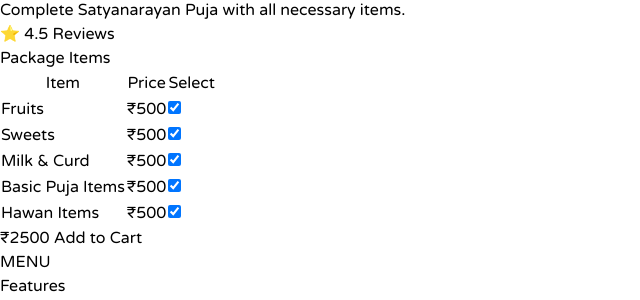
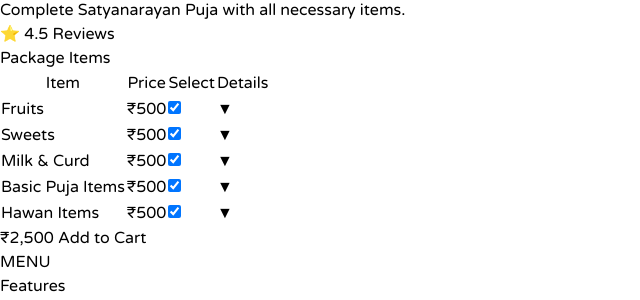
Before and after one commit to Mithilastack/mern-ecommerce-puja, a React (Vite) app: page /packageview/1 in a window 1280 px wide. Shown: the part 455-755 px from the top of the page, without its empty margins (0-640 px from the left). Built offline with nearby package versions, Linux system fonts and the light colour scheme.

Commit message:
added details section for the items

```diff
--- a/src/user/components/ItemsTable/ItemsTable.jsx
+++ b/src/user/components/ItemsTable/ItemsTable.jsx
@@ -1,33 +1,81 @@
-import React from "react";
+import React, { useState } from "react";
 
 const ItemsTable = ({ items, selectedItems, onUpdateTotalPrice }) => {
+  const [expandedItems, setExpandedItems] = useState({});
+
   const handleItemSelection = (itemId) => {
-    const updatedSelectedItems = { ...selectedItems, [itemId]: !selectedItems[itemId] };
+    const updatedSelectedItems = {
+      ...selectedItems,
+      [itemId]: !selectedItems[itemId],
+    };
     onUpdateTotalPrice(updatedSelectedItems);
   };
 
+  const handleToggleDetails = (itemId) => {
+    setExpandedItems((prev) => ({
+      ...prev,
+      [itemId]: !prev[itemId],
+    }));
+  };
+
   return (
-    <table className="min-w-full">
-      <thead>
+    <table className="min-w-full bg-white shadow-md rounded-lg">
+      <thead className="bg-gray-100">
         <tr>
-          <th className="py-2 px-4 text-left">Item</th>
-          <th className="py-2 px-4 text-left">Price</th>
-          <th className="py-2 px-4 text-left">Select</th>
+          <th className="py-3 px-6 text-left text-sm font-semibold text-gray-600">
+            Item
+          </th>
+          <th className="py-3 px-6 text-left text-sm font-semibold text-gray-600">
+            Price
+          </th>
+          <th className="py-3 px-6 text-left text-sm font-semibold text-gray-600">
+            Select
+          </th>
+          <th className="py-3 px-6 text-left text-sm font-semibold text-gray-600">
+            Details
+          </th>
         </tr>
       </thead>
-      <tbody>
+      <tbody className="divide-y divide-gray-200">
         {items.map((item) => (
-          <tr key={item.id}>
-            <td className="py-2 px-4">{item.name}</td>
-            <td className="py-2 px-4">₹{item.price}</td>
-            <td className="py-2 px-4">
+          <React.Fragment key={item.id}>
+            <tr className="hover:bg-gray-50">
+              <td className="py-4 px-6 text-sm text-gray-800">{item.name}</td>
+              <td className="py-4 px-6 text-sm text-gray-500">₹{item.price}</td>
+              <td className="py-4 px-6 text-sm text-gray-500">
                 <input
                   type="checkbox"
                   checked={selectedItems[item.id] || false}
                   onChange={() => handleItemSelection(item.id)}
+                  className="form-checkbox h-5 w-5 text-red-500 rounded focus:ring-red-500 transition duration-150 ease-in-out"
                 />
               </td>
+              <td className="py-4 px-6 text-sm text-gray-500">
+                <button
+                  onClick={() => handleToggleDetails(item.id)}
+                  className="text-blue-500 hover:text-blue-700"
+                >
+                  {expandedItems[item.id] ? "▲" : "▼"} {/* Down/Up arrow */}
+                </button>
+              </td>
             </tr>
+
+            {/* Collapsible Item Details */}
+            {expandedItems[item.id] && (
+              <tr>
+                <td colSpan="4" className="py-4 px-6 bg-gray-50 text-gray-600">
+                  <div>
+                    <p>
+                      <strong>Description:</strong> {item.description}
+                    </p>
+                    <p>
+                      <strong>Quantity:</strong> {item.quantity}
+                    </p>
+                  </div>
+                </td>
+              </tr>
+            )}
+          </React.Fragment>
         ))}
       </tbody>
     </table>
--- a/src/user/components/packageView/packageView.jsx
+++ b/src/user/components/packageView/packageView.jsx
@@ -18,13 +18,16 @@ const PackageView = () => {
     if (packageView) {
       // Initialize selectedItems to true for all items by default
       const initialSelectedItems = packageView.items.reduce((acc, item) => {
-        acc[item.id] = true;  // Mark all items as selected initially
+        acc[item.id] = true; // Mark all items as selected initially
         return acc;
       }, {});
       setSelectedItems(initialSelectedItems);
 
       // Calculate the total price of all selected items initially
-      const initialTotal = packageView.items.reduce((acc, item) => acc + item.price, 0);
+      const initialTotal = packageView.items.reduce(
+        (acc, item) => acc + item.price,
+        0
+      );
       setPackageTotal(initialTotal);
     }
   }, [packageView]);
@@ -43,13 +46,21 @@ const PackageView = () => {
 
   const handleAddToCart = () => {
     // Add the package with selected items to the cart
-    const selectedPackageItems = packageView.items.filter(item => selectedItems[item.id]);
-    addItemToCart({ ...packageView, items: selectedPackageItems, price: packageTotal });
+    const selectedPackageItems = packageView.items.filter(
+      (item) => selectedItems[item.id]
+    );
+    addItemToCart({
+      ...packageView,
+      items: selectedPackageItems,
+      price: packageTotal,
+    });
   };
 
   if (!packageView) return <p>Package not found</p>;
 
-  const items = Array.isArray(packageView.items) ? packageView.items : Object.values(packageView.items || {});
+  const items = Array.isArray(packageView.items)
+    ? packageView.items
+    : Object.values(packageView.items || {});
 
   return (
     <Layout>
@@ -86,8 +97,24 @@ const PackageView = () => {
                   <h3 className="text-xl font-semibold text-gray-800 mb-4">
                     Package Items
                   </h3>
-                  <ItemsTable items={items} selectedItems={selectedItems} onUpdateTotalPrice={handleUpdateTotalPrice} />
+                  <ItemsTable
+                    items={items}
+                    selectedItems={selectedItems}
+                    onUpdateTotalPrice={handleUpdateTotalPrice}
+                  />
                 </div>
+              </div>
+              <div className="sticky bottom-5 bg-white shadow-xl rounded-lg py-6 px-8 w-full max-w-lg flex items-center justify-between z-10 transform transition-all duration-300 ease-in-out">
+                <span className="text-2xl font-bold text-gray-800">
+                  ₹{packageTotal.toLocaleString()}{" "}
+                  {/* Show updated total price */}
+                </span>
+                <button
+                  className="bg-red-500 hover:bg-red-600 text-white font-semibold py-3 px-6 rounded-lg shadow-md hover:shadow-lg focus:outline-none focus:ring-2 focus:ring-red-500 focus:ring-opacity-50 transition duration-200"
+                  onClick={handleAddToCart}
+                >
+                  Add to Cart
+                </button>
               </div>
             </div>
           </div>
@@ -95,17 +122,6 @@ const PackageView = () => {
       </section>
 
       {/* Sticky Add to Cart and Price Section */}
-      <div className="sticky bottom-5 left-1/2 transform -translate-x-1/2 bg-white shadow-2xl rounded-lg py-4 px-5 w-full max-w-lg flex items-center justify-between z-10">
-        <span className="text-2xl font-bold text-gray-800">
-          ₹{packageTotal} {/* Show updated total price */}
-        </span>
-        <button
-          className="bg-red-500 text-white px-4 py-2 rounded hover:bg-red-600"
-          onClick={handleAddToCart}
-        >
-          Add to Cart
-        </button>
-      </div>
     </Layout>
   );
 };
```
Also changed, not shown: src/Contexts/CartContext.jsx (line endings or trailing spaces). Lines whose indentation alone changed are shown as unchanged.
